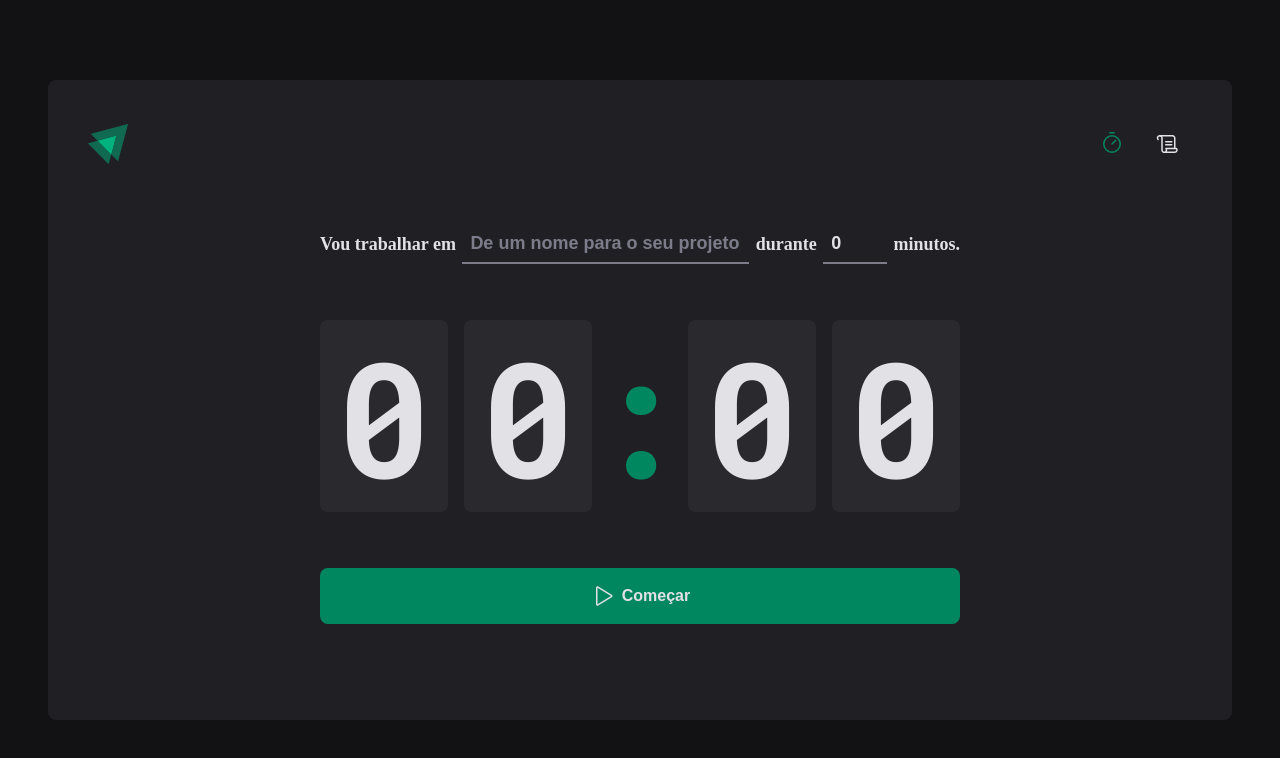
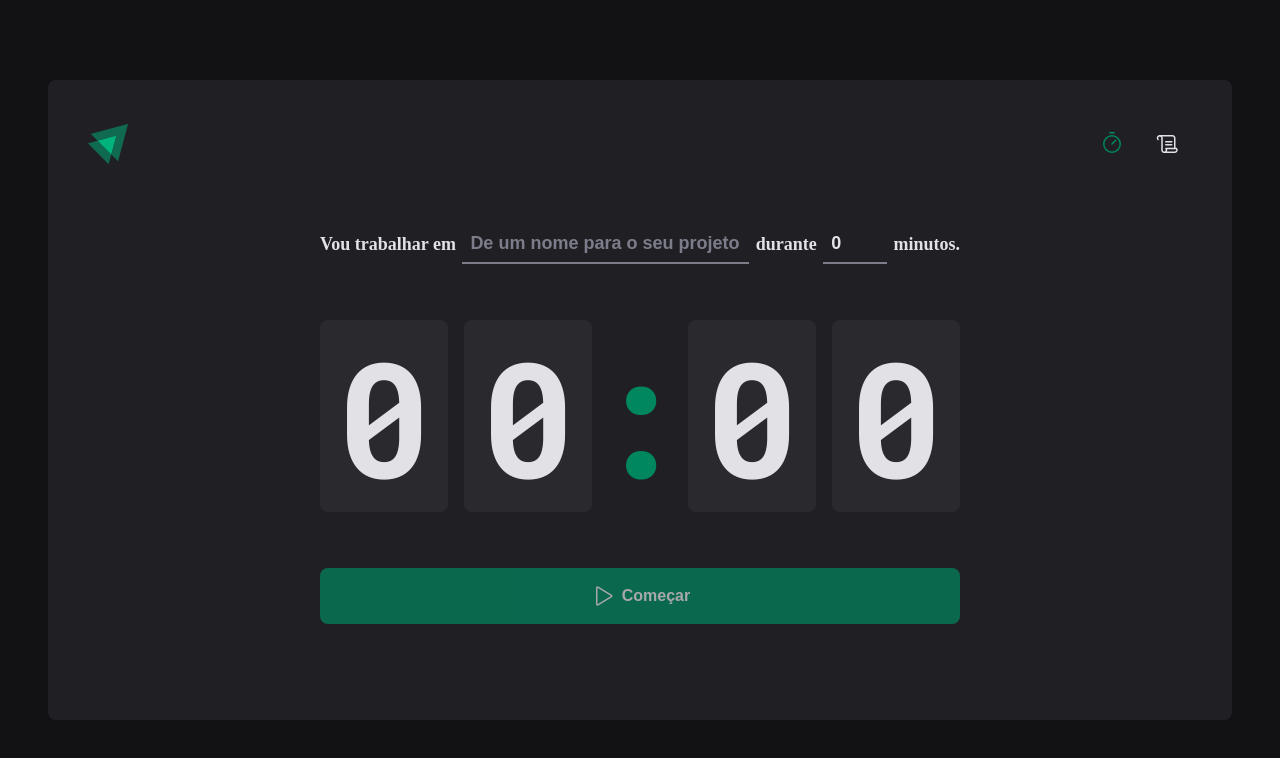
Before and after one commit to Marcos2Junior/ignite-timer, a React (Vite) app: page / in a window 1280 px wide. Shown: the top 758 px of the page. Built offline with nearby package versions, Linux system fonts and the light colour scheme.

Commit message:
reset form

```diff
--- a/src/pages/Home/index.tsx
+++ b/src/pages/Home/index.tsx
@@ -24,7 +24,7 @@
 type NewCycleFormData = zod.infer<typeof newCycleFormValidationSchema>
 
 export function Home() {
-  const { register, handleSubmit, watch } = useForm<NewCycleFormData>({
+  const { register, handleSubmit, watch, reset } = useForm<NewCycleFormData>({
     resolver: zodResolver(newCycleFormValidationSchema),
     defaultValues: {
       task: '',
@@ -34,6 +34,8 @@
 
   function handleCreateNewCycle(data: NewCycleFormData) {
     console.log(data)
+
+    reset()
   }
 
   const task = watch('task')
@@ -81,7 +83,7 @@
           <span>0</span>
         </CountDownContainer>
 
-        <StartCountDownButton disabled={!isSubmitDisabled} type="submit">
+        <StartCountDownButton disabled={isSubmitDisabled} type="submit">
           <Play size={24} />
           Começar
         </StartCountDownButton>
```
